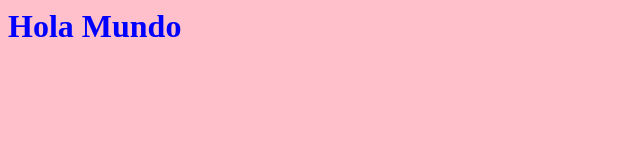
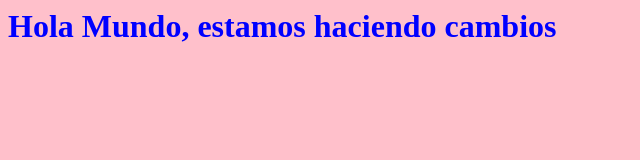
Before and after one commit to AlejandroSeoane/myweb-1, a plain HTML site: page index.html in a window 1280 px wide. Shown: the whole page, without its empty margins (0-640 px from the left). Drawn offline with Linux system fonts and the light colour scheme.

Commit message:
Update index.html

```diff
--- a/index.html
+++ b/index.html
@@ -3,6 +3,6 @@
 <link rel="stylesheet" type="text/css" href="style.css">
 </head>
 <body>
-<h1>Hola Mundo</h1>
+<h1>Hola Mundo, estamos haciendo cambios</h1>
 </body>
 </html>
```
